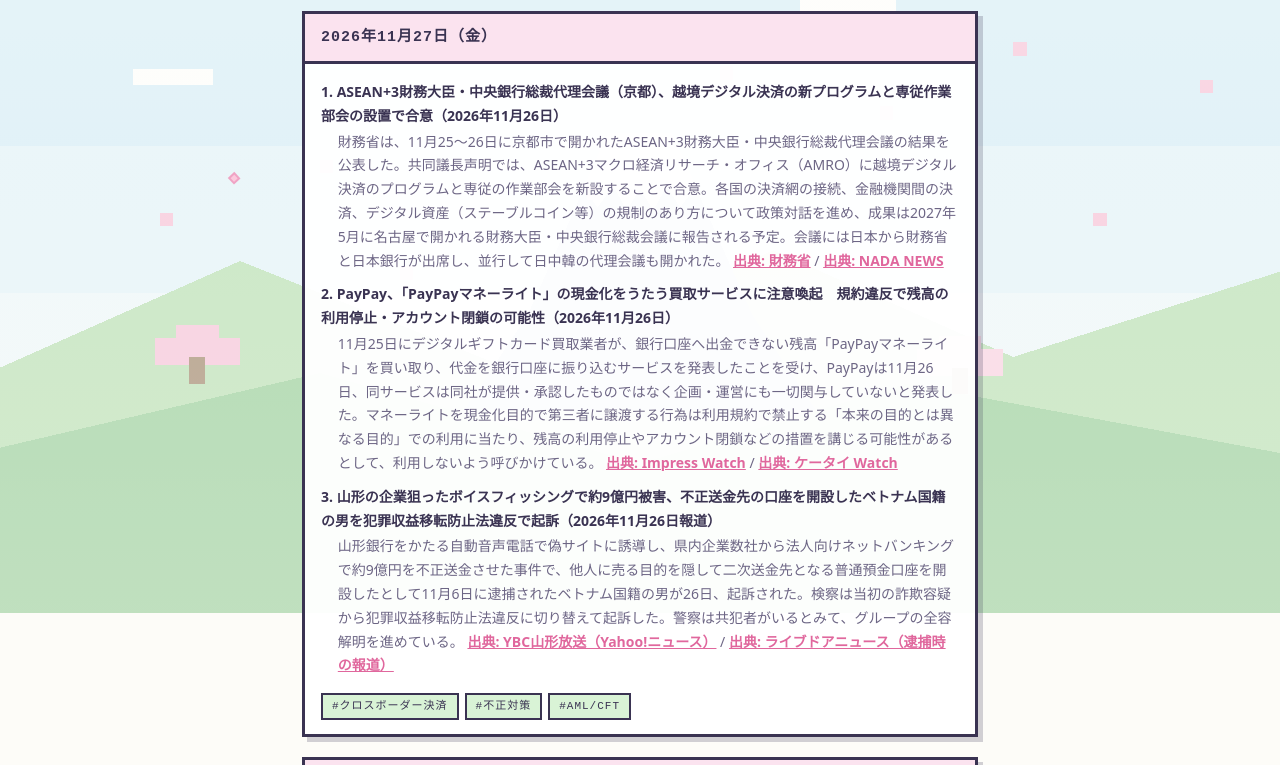
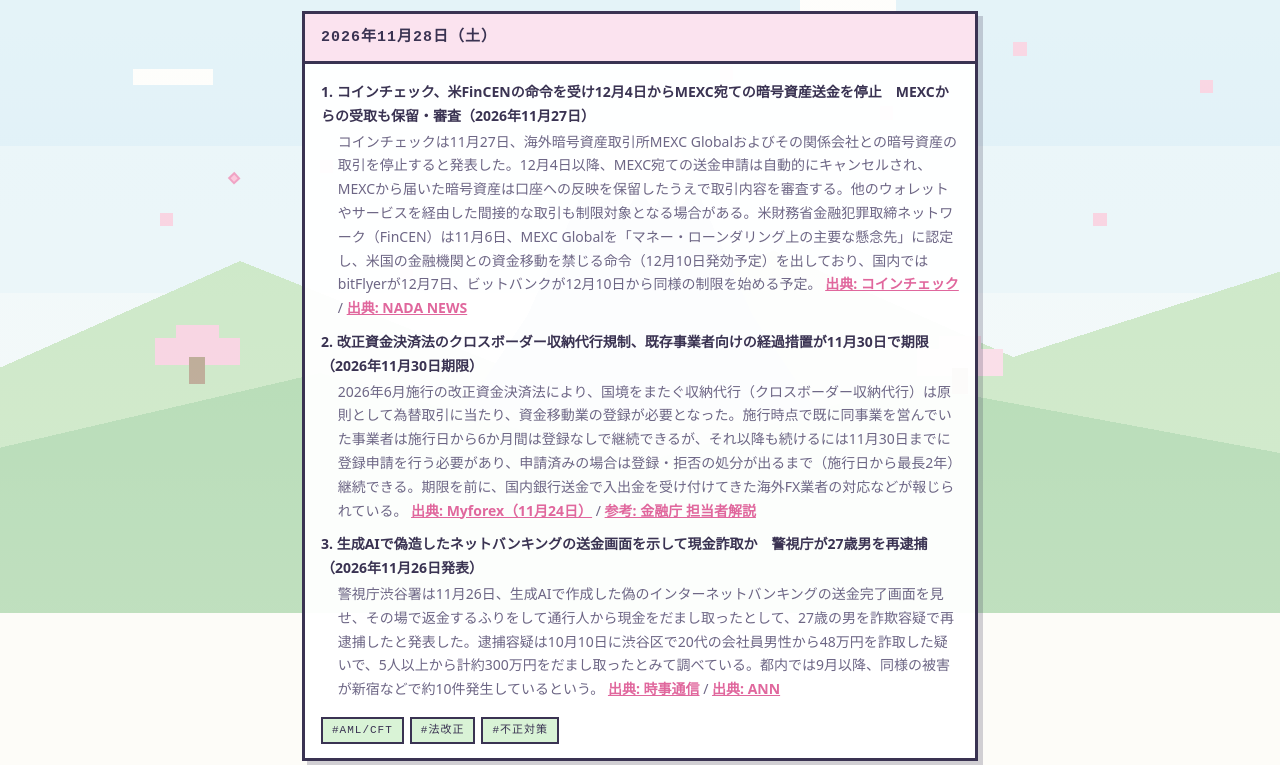
Before and after one commit to fujisawakazuhi/-, a plain HTML site: page fund-transfer/daily-news/index.html in a window 1280 px wide. Shown: the part 187-952 px from the top of the page. Drawn offline with Linux system fonts and the light colour scheme; a web font is replaced by a local one.

Commit message:
Daily news: 2026-11-28
Co-Authored-By: Claude Opus 5.5 <noreply@anthropic.com>
Claude-Session: https://claude.ai/code/session_01MqKzwtYebfpf76YHxc99fb

```diff
--- a/fund-transfer/daily-news/index.html
+++ b/fund-transfer/daily-news/index.html
@@ -41,6 +41,21 @@
 <!-- ▼▼▼ 新しい投稿はこのマーカーの直下に追加する（新しいものが上） ▼▼▼ -->
       <article class="post">
         <div class="post-head">
+          <time datetime="2026-11-28">2026年11月28日（土）</time>
+        </div>
+        <div class="post-body">
+          <p><b>1. コインチェック、米FinCENの命令を受け12月4日からMEXC宛ての暗号資産送金を停止　MEXCからの受取も保留・審査（2026年11月27日）</b><br><span class="news-text">コインチェックは11月27日、海外暗号資産取引所MEXC Globalおよびその関係会社との暗号資産の取引を停止すると発表した。12月4日以降、MEXC宛ての送金申請は自動的にキャンセルされ、MEXCから届いた暗号資産は口座への反映を保留したうえで取引内容を審査する。他のウォレットやサービスを経由した間接的な取引も制限対象となる場合がある。米財務省金融犯罪取締ネットワーク（FinCEN）は11月6日、MEXC Globalを「マネー・ローンダリング上の主要な懸念先」に認定し、米国の金融機関との資金移動を禁じる命令（12月10日発効予定）を出しており、国内ではbitFlyerが12月7日、ビットバンクが12月10日から同様の制限を始める予定。 <a href="https://corporate.coincheck.com/news/8LLyN2rX">出典: コインチェック</a> / <a href="https://www.nadanews.com/393285/">出典: NADA NEWS</a></span></p>
+          <p><b>2. 改正資金決済法のクロスボーダー収納代行規制、既存事業者向けの経過措置が11月30日で期限（2026年11月30日期限）</b><br><span class="news-text">2026年6月施行の改正資金決済法により、国境をまたぐ収納代行（クロスボーダー収納代行）は原則として為替取引に当たり、資金移動業の登録が必要となった。施行時点で既に同事業を営んでいた事業者は施行日から6か月間は登録なしで継続できるが、それ以降も続けるには11月30日までに登録申請を行う必要があり、申請済みの場合は登録・拒否の処分が出るまで（施行日から最長2年）継続できる。期限を前に、国内銀行送金で入出金を受け付けてきた海外FX業者の対応などが報じられている。 <a href="https://myforex.com/ja/news/myf26112401.html">出典: Myforex（11月24日）</a> / <a href="https://www.fsa.go.jp/frtc/kikou/2026/20260825_kinyuhoumujijyou-1.pdf">参考: 金融庁 担当者解説</a></span></p>
+          <p><b>3. 生成AIで偽造したネットバンキングの送金画面を示して現金詐取か　警視庁が27歳男を再逮捕（2026年11月26日発表）</b><br><span class="news-text">警視庁渋谷署は11月26日、生成AIで作成した偽のインターネットバンキングの送金完了画面を見せ、その場で返金するふりをして通行人から現金をだまし取ったとして、27歳の男を詐欺容疑で再逮捕したと発表した。逮捕容疑は10月10日に渋谷区で20代の会社員男性から48万円を詐取した疑いで、5人以上から計約300万円をだまし取ったとみて調べている。都内では9月以降、同様の被害が新宿などで約10件発生しているという。 <a href="https://sp.m.jiji.com/article/show/3920126">出典: 時事通信</a> / <a href="https://news.ksb.co.jp/ann/article/17086121">出典: ANN</a></span></p>
+        </div>
+        <div class="post-tags">
+          <span>#AML/CFT</span>
+          <span>#法改正</span>
+          <span>#不正対策</span>
+        </div>
+      </article>
+      <article class="post">
+        <div class="post-head">
           <time datetime="2026-11-27">2026年11月27日（金）</time>
         </div>
         <div class="post-body">
```
